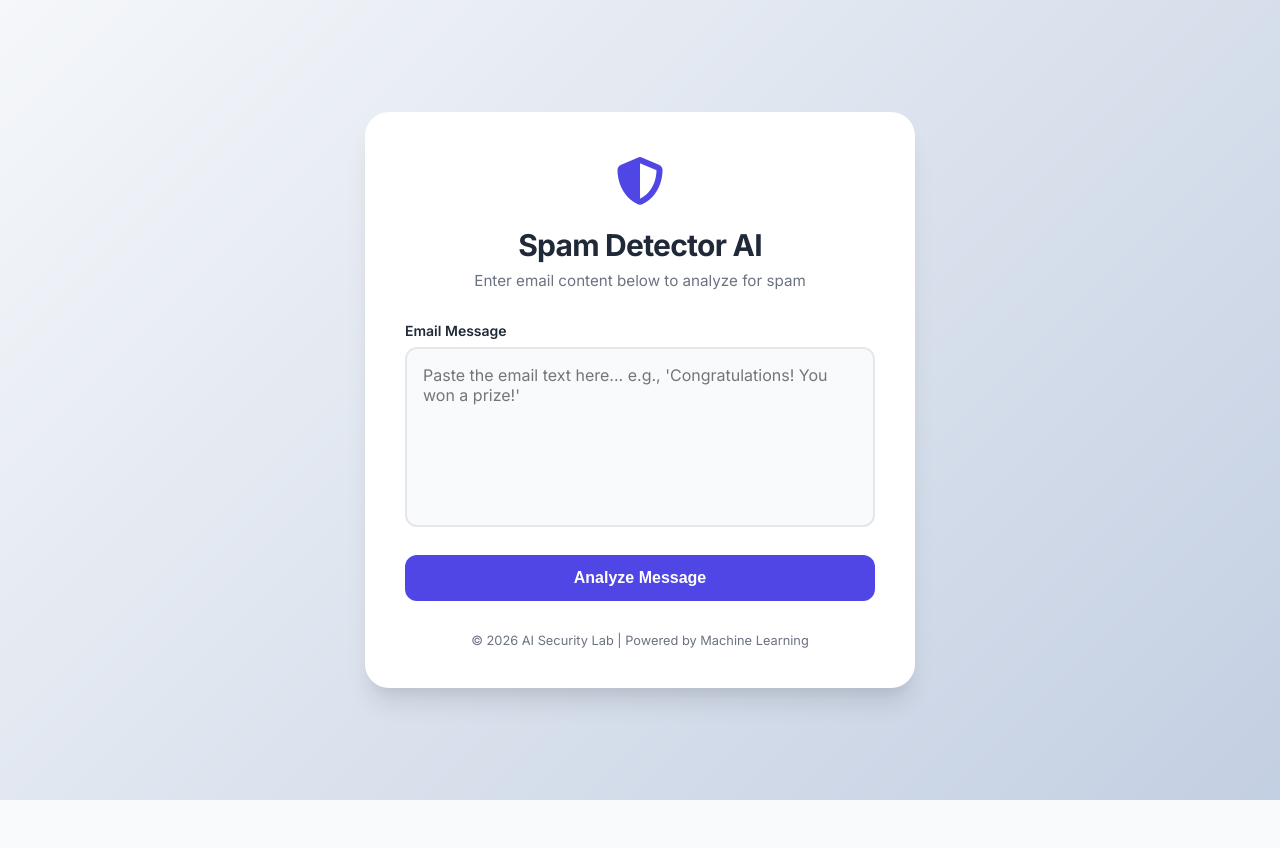
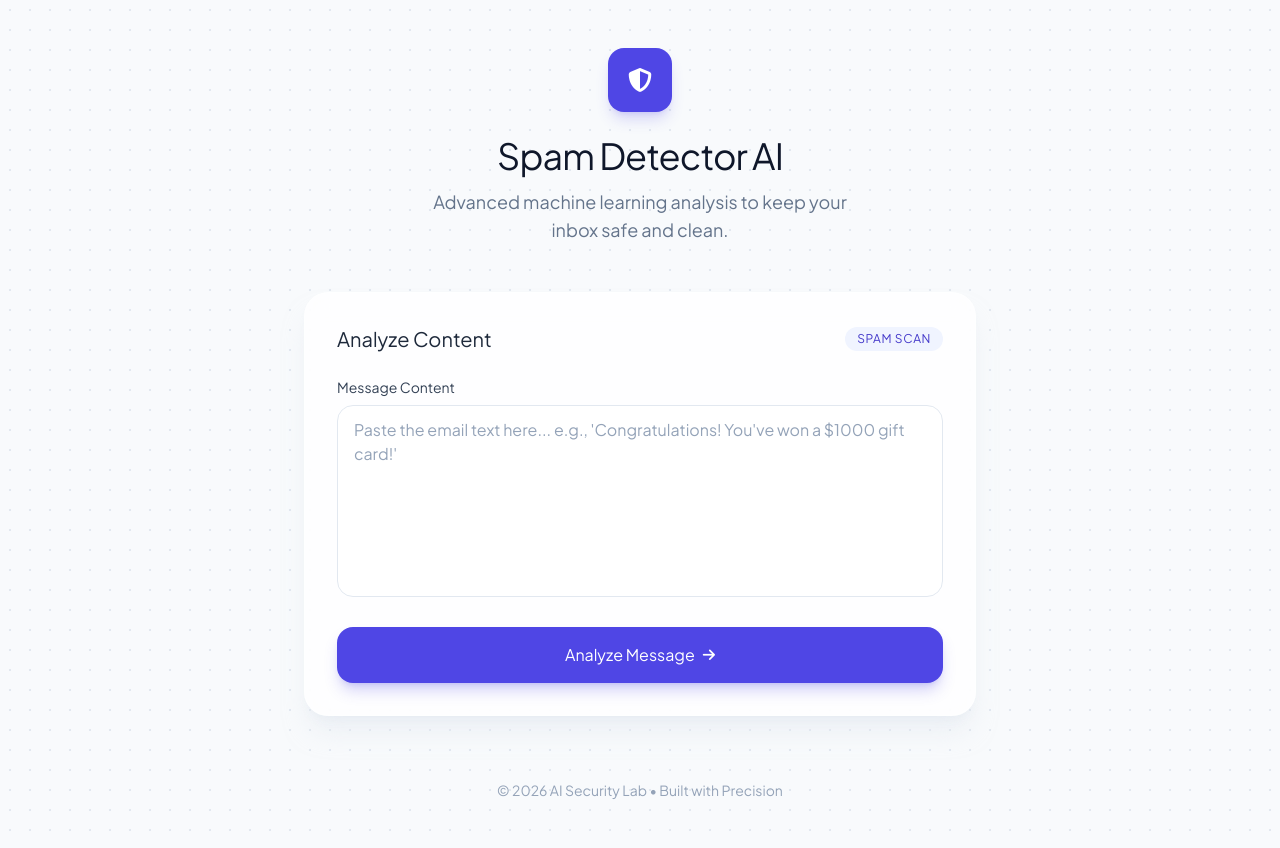
Before and after one commit to darshan-totagi/Email_Spam_Detector, a Flask app: page / in a window 1280 px wide. Before the commit the page ends 800 px from the top, so only its background shows below. Run offline with Flask 3, Linux system fonts and the light colour scheme; some libraries are stand-ins or nearby versions.

Commit message:
advanced the ui

```diff
--- a/app.py
+++ b/app.py
@@ -1,6 +1,5 @@
 from flask import Flask, render_template, request, jsonify
 from spam_detector import predict_spam
-from mail_fetcher import fetch_latest_emails
 import os
 
 app = Flask(__name__)
@@ -20,27 +19,6 @@ def predict():
     result = predict_spam(message)
     return jsonify({'result': result})
 
-@app.route('/fetch_mail', methods=['POST'])
-def fetch_mail():
-    data = request.get_json()
-    imap_server = data.get('imap_server')
-    email_user = data.get('email')
-    email_pass = data.get('password')
-
-    if not all([imap_server, email_user, email_pass]):
-        return jsonify({'error': 'Missing credentials'}), 400
-
-    mail_data = fetch_latest_emails(imap_server, email_user, email_pass)
-
-    if 'error' in mail_data:
-        return jsonify({'error': mail_data['error']}), 500
-
-    # Analyze each fetched email
-    for email_item in mail_data['emails']:
-        email_item['prediction'] = predict_spam(email_item['body'])
-
-    return jsonify(mail_data)
-
 if __name__ == '__main__':
     # Ensure templates directory exists
     if not os.path.exists('templates'):
--- a/templates/index.html
+++ b/templates/index.html
@@ -4,226 +4,105 @@
     <meta charset="UTF-8">
     <meta name="viewport" content="width=device-width, initial-scale=1.0">
     <title>AI Spam Detector | Modern Security</title>
+    <!-- Tailwind CSS -->
+    <script src="https://cdn.tailwindcss.com"></script>
     <!-- Google Fonts -->
     <link rel="preconnect" href="https://fonts.googleapis.com">
     <link rel="preconnect" href="https://fonts.gstatic.com" crossorigin>
-    <link href="https://fonts.googleapis.com/css2?family=Inter:wght@300;400;600;700&display=swap" rel="stylesheet">
+    <link href="https://fonts.googleapis.com/css2?family=Plus+Jakarta+Sans:wght@300;400;500;600;700;800&display=swap" rel="stylesheet">
     <!-- Font Awesome -->
     <link rel="stylesheet" href="https://cdnjs.cloudflare.com/ajax/libs/font-awesome/6.4.0/css/all.min.css">
+    <script>
+        tailwind.config = {
+            theme: {
+                extend: {
+                    fontFamily: {
+                        sans: ['Plus Jakarta Sans', 'sans-serif'],
+                    },
+                    colors: {
+                        brand: {
+                            50: '#f0f4ff',
+                            100: '#e0e9ff',
+                            500: '#4f46e5',
+                            600: '#4338ca',
+                            700: '#3730a3',
+                        }
+                    }
+                }
+            }
+        }
+    </script>
     <style>
-        :root {
-            --primary-color: #4f46e5;
-            --primary-hover: #4338ca;
-            --bg-gradient: linear-gradient(135deg, #f5f7fa 0%, #c3cfe2 100%);
-            --card-bg: #ffffff;
-            --text-main: #1f2937;
-            --text-muted: #6b7280;
-            --spam-bg: #fee2e2;
-            --spam-text: #991b1b;
-            --ham-bg: #dcfce7;
-            --ham-text: #166534;
-            --border-color: #e5e7eb;
+        body {
+            background-color: #f8fafc;
+            background-image: radial-gradient(#e2e8f0 1px, transparent 1px);
+            background-size: 20px 20px;
         }
-
-        * {
-            box-sizing: border-box;
-            margin: 0;
-            padding: 0;
+        .glass-card {
+            background: rgba(255, 255, 255, 0.8);
+            backdrop-filter: blur(12px);
+            border: 1px solid rgba(255, 255, 255, 0.3);
         }
-
-        body {
-            font-family: 'Inter', sans-serif;
-            background: var(--bg-gradient);
-            min-height: 100vh;
-            display: flex;
-            justify-content: center;
-            align-items: center;
-            padding: 20px;
+        .animate-in {
+            animation: fadeIn 0.5s ease-out;
         }
-
-        .app-container {
-            background-color: var(--card-bg);
-            width: 100%;
-            max-width: 550px;
-            padding: 40px;
-            border-radius: 24px;
-            box-shadow: 0 20px 25px -5px rgba(0, 0, 0, 0.1), 0 10px 10px -5px rgba(0, 0, 0, 0.04);
-            transition: transform 0.3s ease;
-        }
-
-        header {
-            text-align: center;
-            margin-bottom: 32px;
-        }
-
-        .logo-icon {
-            font-size: 3rem;
-            color: var(--primary-color);
-            margin-bottom: 16px;
-        }
-
-        h1 {
-            font-size: 1.875rem;
-            font-weight: 700;
-            color: var(--text-main);
-            letter-spacing: -0.025em;
-        }
-
-        p.subtitle {
-            color: var(--text-muted);
-            margin-top: 8px;
-            font-size: 0.95rem;
-        }
-
-        .input-group {
-            margin-bottom: 24px;
-        }
-
-        label {
-            display: block;
-            font-weight: 600;
-            margin-bottom: 8px;
-            color: var(--text-main);
-            font-size: 0.875rem;
-        }
-
-        textarea {
-            width: 100%;
-            height: 180px;
-            padding: 16px;
-            border: 2px solid var(--border-color);
-            border-radius: 12px;
-            font-family: inherit;
-            font-size: 1rem;
-            color: var(--text-main);
-            transition: all 0.2s ease;
-            resize: none;
-            background-color: #f9fafb;
-        }
-
-        textarea:focus {
-            outline: none;
-            border-color: var(--primary-color);
-            background-color: #fff;
-            box-shadow: 0 0 0 4px rgba(79, 70, 229, 0.1);
-        }
-
-        button {
-            width: 100%;
-            padding: 14px;
-            background-color: var(--primary-color);
-            color: white;
-            border: none;
-            border-radius: 12px;
-            font-size: 1rem;
-            font-weight: 600;
-            cursor: pointer;
-            transition: all 0.2s ease;
-            display: flex;
-            justify-content: center;
-            align-items: center;
-            gap: 10px;
-        }
-
-        button:hover {
-            background-color: var(--primary-hover);
-            transform: translateY(-1px);
-            box-shadow: 0 4px 6px -1px rgba(0, 0, 0, 0.1);
-        }
-
-        button:active {
-            transform: translateY(0);
-        }
-
-        button:disabled {
-            opacity: 0.7;
-            cursor: not-allowed;
-        }
-
-        #resultContainer {
-            margin-top: 24px;
-            padding: 20px;
-            border-radius: 12px;
-            text-align: center;
-            display: none;
-            animation: slideUp 0.4s ease-out;
-        }
-
-        @keyframes slideUp {
+        @keyframes fadeIn {
             from { opacity: 0; transform: translateY(10px); }
             to { opacity: 1; transform: translateY(0); }
         }
-
-        .result-title {
-            font-size: 0.875rem;
-            text-transform: uppercase;
-            letter-spacing: 0.05em;
-            margin-bottom: 4px;
-            opacity: 0.8;
-        }
-
-        .result-value {
-            font-size: 1.25rem;
-            font-weight: 700;
-        }
-
-        .spam {
-            background-color: var(--spam-bg);
-            color: var(--spam-text);
-        }
-
-        .ham {
-            background-color: var(--ham-bg);
-            color: var(--ham-text);
-        }
-
-        .loader {
-            width: 20px;
-            height: 20px;
-            border: 3px solid rgba(255,255,255,0.3);
-            border-radius: 50%;
-            border-top-color: #fff;
-            animation: spin 0.8s linear infinite;
-            display: none;
-        }
-
-        @keyframes spin {
-            to { transform: rotate(360deg); }
-        }
-
-        footer {
-            margin-top: 32px;
-            text-align: center;
-            color: var(--text-muted);
-            font-size: 0.8rem;
-        }
     </style>
 </head>
-<body>
-    <div class="app-container">
-        <header>
-            <div class="logo-icon"><i class="fas fa-shield-halved"></i></div>
-            <h1>Spam Detector AI</h1>
-            <p class="subtitle">Enter email content below to analyze for spam</p>
+<body class="min-h-screen font-sans text-slate-900">
+    <div class="max-w-4xl mx-auto px-4 py-12">
+        <!-- Header -->
+        <header class="text-center mb-12 animate-in">
+            <div class="inline-flex items-center justify-center w-16 h-16 rounded-2xl bg-brand-500 text-white mb-6 shadow-lg shadow-brand-500/20">
+                <i class="fas fa-shield-halved text-2xl"></i>
+            </div>
+            <h1 class="text-4xl font-800 tracking-tight text-slate-900 mb-3">Spam Detector AI</h1>
+            <p class="text-slate-500 text-lg max-w-md mx-auto">Advanced machine learning analysis to keep your inbox safe and clean.</p>
         </header>
 
-        <div class="input-group">
-            <label for="emailContent">Email Message</label>
-            <textarea id="emailContent" placeholder="Paste the email text here... e.g., 'Congratulations! You won a prize!'"></textarea>
+        <div class="flex justify-center">
+            <!-- Main Analysis Tool -->
+            <div class="w-full max-w-2xl">
+                <div class="glass-card rounded-3xl p-8 shadow-xl shadow-slate-200/50 animate-in">
+                    <div class="flex items-center justify-between mb-6">
+                        <h2 class="text-xl font-700 text-slate-800">Analyze Content</h2>
+                        <span class="px-3 py-1 bg-brand-50 text-brand-600 rounded-full text-xs font-600 uppercase tracking-wider">Spam Scan</span>
+                    </div>
+
+                    <div class="mb-6">
+                        <label for="emailContent" class="block text-sm font-600 text-slate-700 mb-2">Message Content</label>
+                        <textarea id="emailContent"
+                            class="w-full h-48 px-4 py-3 bg-white/50 border border-slate-200 rounded-2xl focus:ring-4 focus:ring-brand-500/10 focus:border-brand-500 transition-all duration-200 resize-none outline-none placeholder:text-slate-400"
+                            placeholder="Paste the email text here... e.g., 'Congratulations! You've won a $1000 gift card!'"></textarea>
+                    </div>
+
+                    <button id="analyzeBtn" onclick="checkSpam()"
+                        class="w-full py-4 bg-brand-500 hover:bg-brand-600 text-white rounded-2xl font-700 transition-all duration-200 shadow-lg shadow-brand-500/25 flex items-center justify-center gap-2 group">
+                        <span id="btnText" class="group-hover:translate-x-1 transition-transform duration-200">Analyze Message</span>
+                        <div id="btnLoader" class="hidden w-5 h-5 border-2 border-white/30 border-t-white rounded-full animate-spin"></div>
+                        <i class="fas fa-arrow-right text-sm group-hover:translate-x-1 transition-transform duration-200" id="btnIcon"></i>
+                    </button>
+
+                    <!-- Result Display -->
+                    <div id="resultContainer" class="hidden mt-8 p-6 rounded-2xl animate-in border">
+                        <div class="flex items-center gap-4">
+                            <div id="resultIcon" class="w-12 h-12 rounded-xl flex items-center justify-center text-xl shadow-sm"></div>
+                            <div>
+                                <p class="text-sm font-600 opacity-60 uppercase tracking-wider">Classification</p>
+                                <h3 id="resultValue" class="text-2xl font-800"></h3>
+                            </div>
+                        </div>
+                    </div>
+                </div>
+            </div>
         </div>
 
-        <button id="analyzeBtn" onclick="checkSpam()">
-            <span id="btnText">Analyze Message</span>
-            <div id="btnLoader" class="loader"></div>
-        </button>
-
-        <div id="resultContainer">
-            <div class="result-title">Analysis Result</div>
-            <div id="resultValue" class="result-value"></div>
-        </div>
-
-        <footer>
-            <p>&copy; 2026 AI Security Lab | Powered by Machine Learning</p>
+        <!-- Footer -->
+        <footer class="mt-16 text-center text-slate-400 text-sm animate-in" style="animation-delay: 0.3s">
+            <p>&copy; 2026 AI Security Lab • Built with Precision</p>
         </footer>
     </div>
 
@@ -232,53 +111,53 @@
             const emailContent = document.getElementById('emailContent').value;
             const resultContainer = document.getElementById('resultContainer');
             const resultValue = document.getElementById('resultValue');
+            const resultIcon = document.getElementById('resultIcon');
             const btn = document.getElementById('analyzeBtn');
             const btnText = document.getElementById('btnText');
             const btnLoader = document.getElementById('btnLoader');
+            const btnIcon = document.getElementById('btnIcon');
 
             if (!emailContent.trim()) {
                 alert('Please enter some email content to analyze.');
                 return;
             }
 
-            // Set loading state
+            // Loading state
             btn.disabled = true;
-            btnText.style.display = 'none';
-            btnLoader.style.display = 'block';
-            resultContainer.style.display = 'none';
+            btnText.classList.add('hidden');
+            btnIcon.classList.add('hidden');
+            btnLoader.classList.remove('hidden');
+            resultContainer.classList.add('hidden');
 
             try {
-                // Simulate a slight delay for better UX
-                await new Promise(resolve => setTimeout(resolve, 600));
-
                 const response = await fetch('/predict', {
                     method: 'POST',
-                    headers: {
-                        'Content-Type': 'application/json'
-                    },
+                    headers: { 'Content-Type': 'application/json' },
                     body: JSON.stringify({ message: emailContent })
                 });
 
                 const data = await response.json();
 
-                resultContainer.style.display = 'block';
+                resultContainer.classList.remove('hidden');
                 resultValue.innerText = data.result;
 
                 if (data.result === 'Spam') {
-                    resultContainer.className = 'spam';
-                    resultValue.innerHTML = '<i class="fas fa-circle-exclamation"></i> ' + data.result;
+                    resultContainer.className = 'mt-8 p-6 rounded-2xl animate-in border bg-red-50 border-red-100 text-red-900';
+                    resultIcon.className = 'w-12 h-12 rounded-xl flex items-center justify-center text-xl shadow-sm bg-red-500 text-white';
+                    resultIcon.innerHTML = '<i class="fas fa-circle-exclamation"></i>';
                 } else {
-                    resultContainer.className = 'ham';
-                    resultValue.innerHTML = '<i class="fas fa-circle-check"></i> ' + data.result;
+                    resultContainer.className = 'mt-8 p-6 rounded-2xl animate-in border bg-emerald-50 border-emerald-100 text-emerald-900';
+                    resultIcon.className = 'w-12 h-12 rounded-xl flex items-center justify-center text-xl shadow-sm bg-emerald-500 text-white';
+                    resultIcon.innerHTML = '<i class="fas fa-circle-check"></i>';
                 }
             } catch (error) {
                 console.error('Error:', error);
                 alert('An error occurred. Is the server running?');
             } finally {
-                // Reset button state
                 btn.disabled = false;
-                btnText.style.display = 'block';
-                btnLoader.style.display = 'none';
+                btnText.classList.remove('hidden');
+                btnIcon.classList.remove('hidden');
+                btnLoader.classList.add('hidden');
             }
         }
     </script>
```
Also changed, not shown: mail_fetcher.py (deleted, +0 -48 lines), 1 other file.
